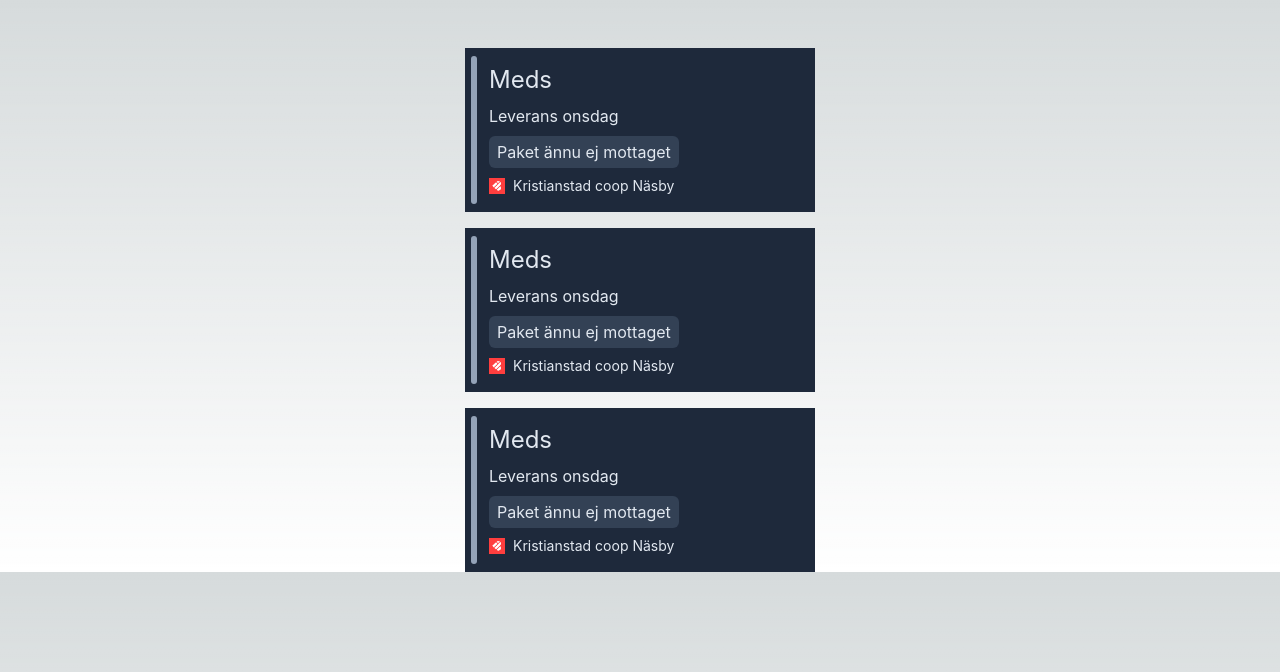
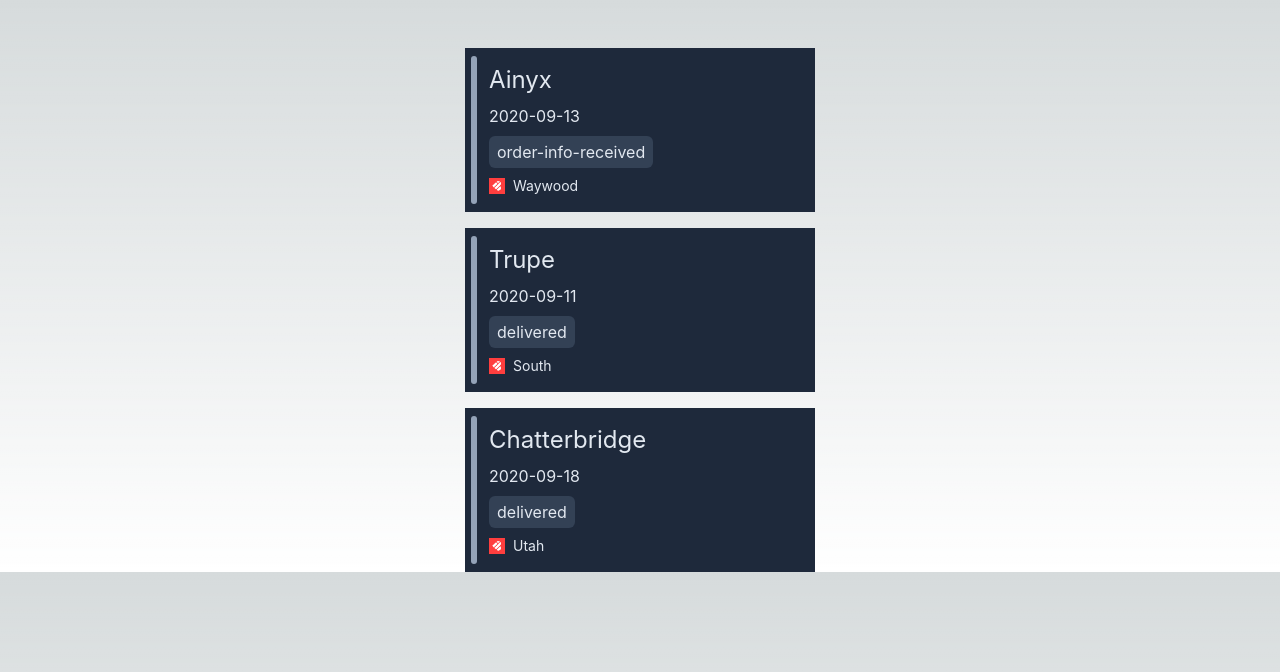
Before and after one commit to r8now/product-page, a Next.js app: page /parcels in a window 1280 px wide. Shown: the top 672 px of the page. Built offline with nearby package versions, Linux system fonts and the light colour scheme.

Commit message:
feat: add data into Parcel component
add som data inside the Parcel component, implement typescript

```diff
--- a/src/components/Parcels.tsx
+++ b/src/components/Parcels.tsx
@@ -1,6 +1,92 @@
+import React from "react";
+
+interface ParcelsData {
+  id: number;
+  status: string;
+  eta: string;
+  parcel_id: string;
+  sender: string;
+  verification_required: boolean;
+  location_id: string;
+  location_name: string;
+  location_coordinate_latitude: number;
+  location_coordinate_longitude: number;
+  location_status_ok: boolean;
+  user_phone: string;
+  user_name: string;
+  notes: string | null;
+  last_updated: string;
+}
+
+export const parcelsData: ParcelsData[] = [
+  {
+    id: 1,
+    status: "order-info-received",
+    eta: "2020-09-13T09:19:32Z",
+    parcel_id: "8257",
+    sender: "Ainyx",
+    verification_required: true,
+    location_id: "HR94 3597 3612 5724 1320 1",
+    location_name: "Waywood",
+    location_coordinate_latitude: -15.5544752,
+    location_coordinate_longitude: -49.9417277,
+    location_status_ok: false,
+    user_phone: "s46 729478015",
+    user_name: "Jhon Doe",
+    notes: null,
+    last_updated: "2020-09-11T09:18:52Z",
+  },
+  {
+    id: 2,
+    status: "delivered",
+    eta: "2020-09-11T02:28:10Z",
+    parcel_id: "3224",
+    sender: "Trupe",
+    verification_required: false,
+    location_id: "BG35 XSUI 8653 182G BPGY 30",
+    location_name: "South",
+    location_coordinate_latitude: 53.4698755,
+    location_coordinate_longitude: 35.0963837,
+    location_status_ok: false,
+    user_phone: ":46 729478015",
+    user_name: "Jhon Doe",
+    notes: "Detachment at Left Hand, Partial 3rd Ray, Open Approach",
+    last_updated: "2020-09-25T17:59:59Z",
+  },
+  {
+    id: 3,
+    status: "delivered",
+    eta: "2020-09-18T08:21:29Z",
+    parcel_id: "6919",
+    sender: "Chatterbridge",
+    verification_required: true,
+    location_id: "AD53 3798 6091 5T8Y F7BS V4OH",
+    location_name: "Utah",
+    location_coordinate_latitude: -6.9641448,
+    location_coordinate_longitude: 108.0124469,
+    location_status_ok: true,
+    user_phone: "u46 729478015",
+    user_name: "Jhon Doe",
+    notes: null,
+    last_updated: "2020-09-01T00:12:56Z",
+  },
+];
+
+/*const Parcels: React.FC<ParcelsData> = ({
+  sender,
+  eta,
+  status,
+  location_name,
+}) => {
+  return ( */
 
 
-const Parcels = () => {
+const Parcels = ({
+  sender,
+  eta,
+  status,
+  location_name,
+}: ParcelsData) => {
   return (
     <div className="flex flex-col w-1/4 gap-4 py-4 min-w-[350px]  bg-slate-800 items-center mx-auto relative">
       {/* Simulated border as an inner div */}
@@ -8,20 +94,20 @@ const Parcels = () => {
 
       <div className="flex text-slate-200  flex-col w-full pl-6 gap-2">
         {/* Adjusted padding here for content */}
-        <h2 className="text-left text-2xl w-full">Meds</h2>
-        <p className="text-left w-full">Leverans onsdag</p>
+        <h2 className="text-left text-2xl w-full">{sender}</h2>
+        <p className="text-left w-full">{eta.slice(0, 10)}</p>
         <p className="text-left pl-2 pr-2 py-1 rounded-md  mr-auto  bg-slate-700">
-          Paket ännu ej mottaget
+          {status}
         </p>
         <p className="text-left text-sm  flex w-full">
           <span className="my-auto pr-2">
             <img src="/instabox.png" alt="instabox-logga" className="w-4" />
           </span>
-          Kristianstad coop Näsby
+          {location_name}
         </p>
       </div>
     </div>
   );
-}
+};
 
-export default Parcels
+export default Parcels;
--- /dev/null
+++ b/src/pages/parcel/[id].js
@@ -0,0 +1,9 @@
+
+
+const Details = () => {
+  return (
+    <div> Details </div>
+  )
+}
+
+export default Details
--- /dev/null
+++ b/src/pages/parcel/index.js
@@ -0,0 +1,8 @@
+
+const index = () => {
+  return (
+    <div>index of parcelPage</div>
+  )
+}
+
+export default index
--- a/src/pages/parcels.tsx
+++ b/src/pages/parcels.tsx
@@ -1,12 +1,20 @@
 import Parcels from "@/components/Parcels";
 import { Inter } from "next/font/google";
+import { parcelsData } from "@/components/Parcels"
 
 const parcels = () => {
   return (
     <main className="flex flex-col mt-12 gap-y-4">
-      <Parcels  />
-      <Parcels />
-      <Parcels />
+    {
+      parcelsData.map((parcel)=>{
+        return (
+          <Parcels key={parcel.id} {...parcel} />
+
+        )
+
+      })
+    }
+
     </main>
   );
 };
```
